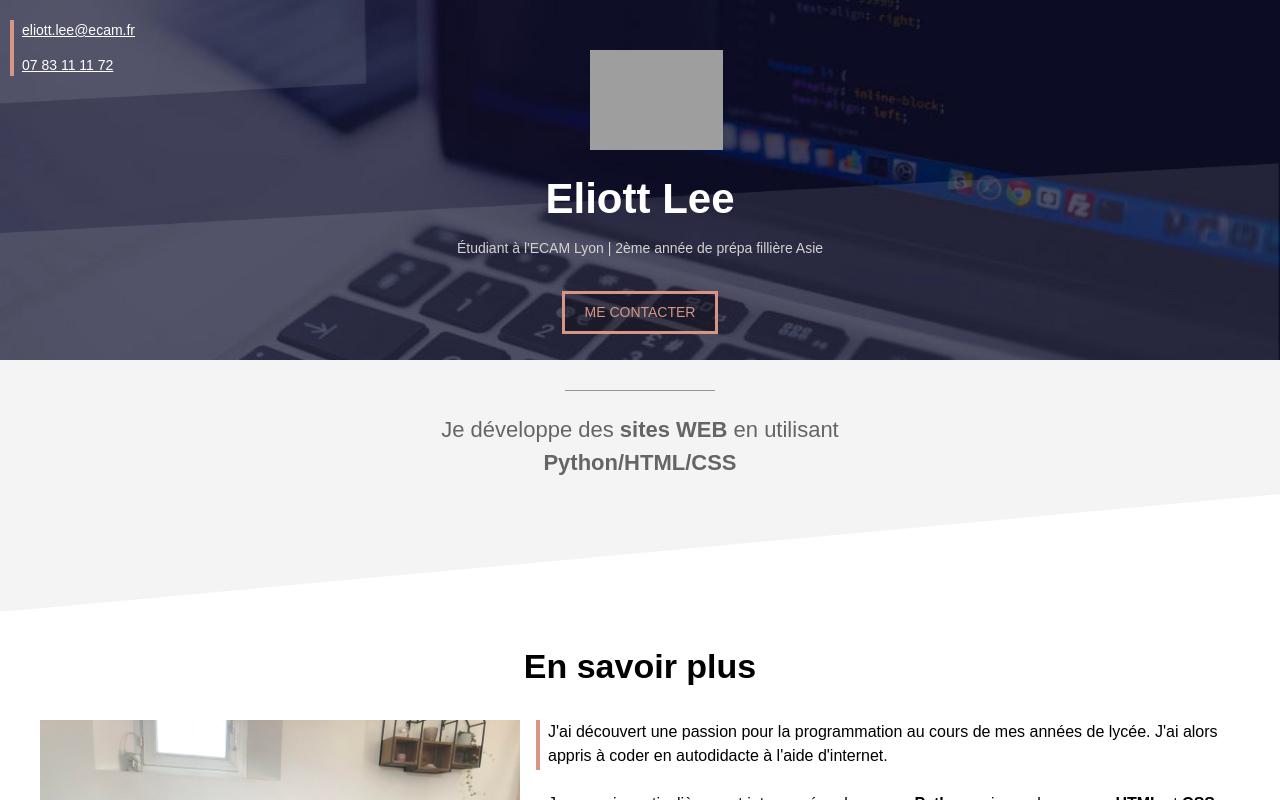
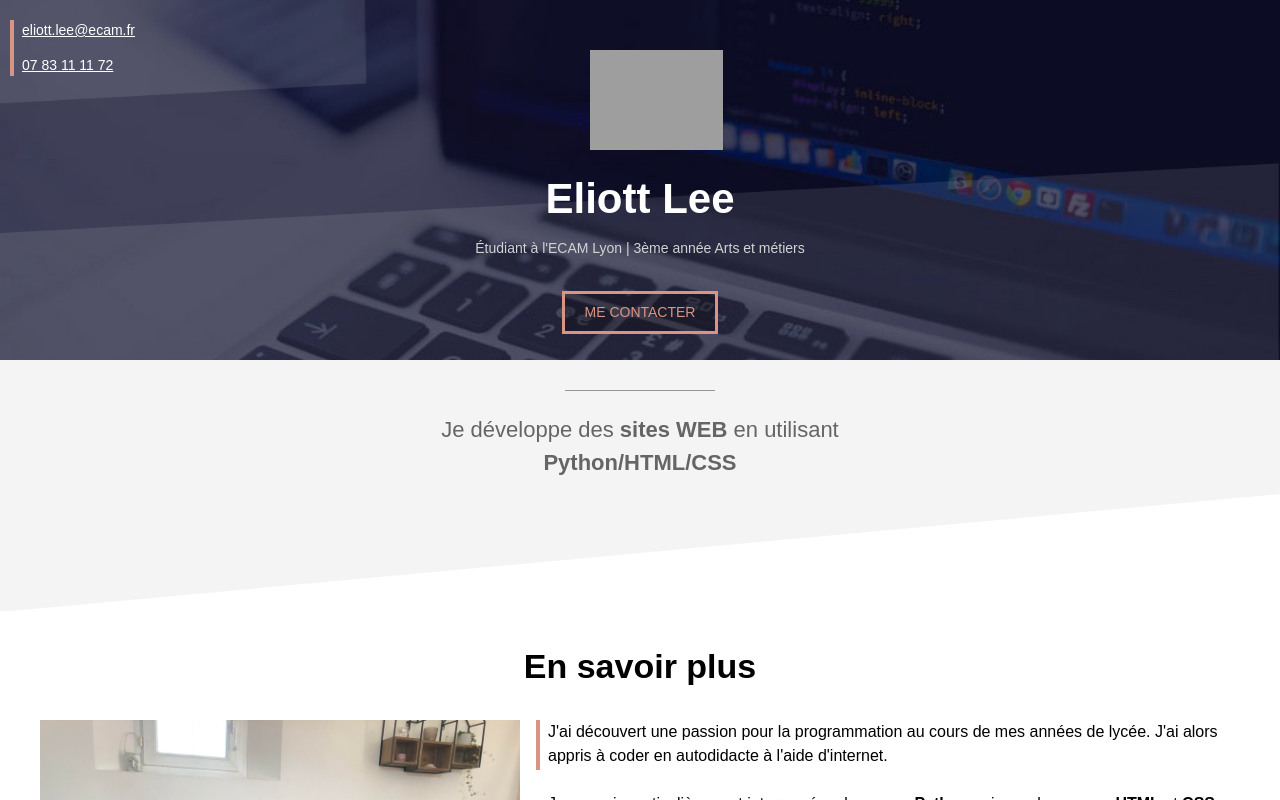
Before and after one commit to lee-eliott/eliott-lee, a plain HTML site: page index.html in a window 1280 px wide. Shown: the top 800 px of the page. Drawn offline with Linux system fonts and the light colour scheme; grey boxes are pictures that could not be loaded.

Commit message:
Update index.html

```diff
--- a/index.html
+++ b/index.html
@@ -16,7 +16,7 @@
 
         <img class="cover-profile" src=".\static\img\profile.png">
         <h1>Eliott Lee</h1>
-        <p>Étudiant à l'ECAM Lyon | 2ème année de prépa fillière Asie</p>
+        <p>Étudiant à l'ECAM Lyon | 3ème année Arts et métiers</p>
 
         <div style="text-align: center">
             <a class="contact-button" href="mailto:eliott.lee@ecam.fr?subject=Contact%20depuis%20eliottlee.com">ME CONTACTER</a>
```
